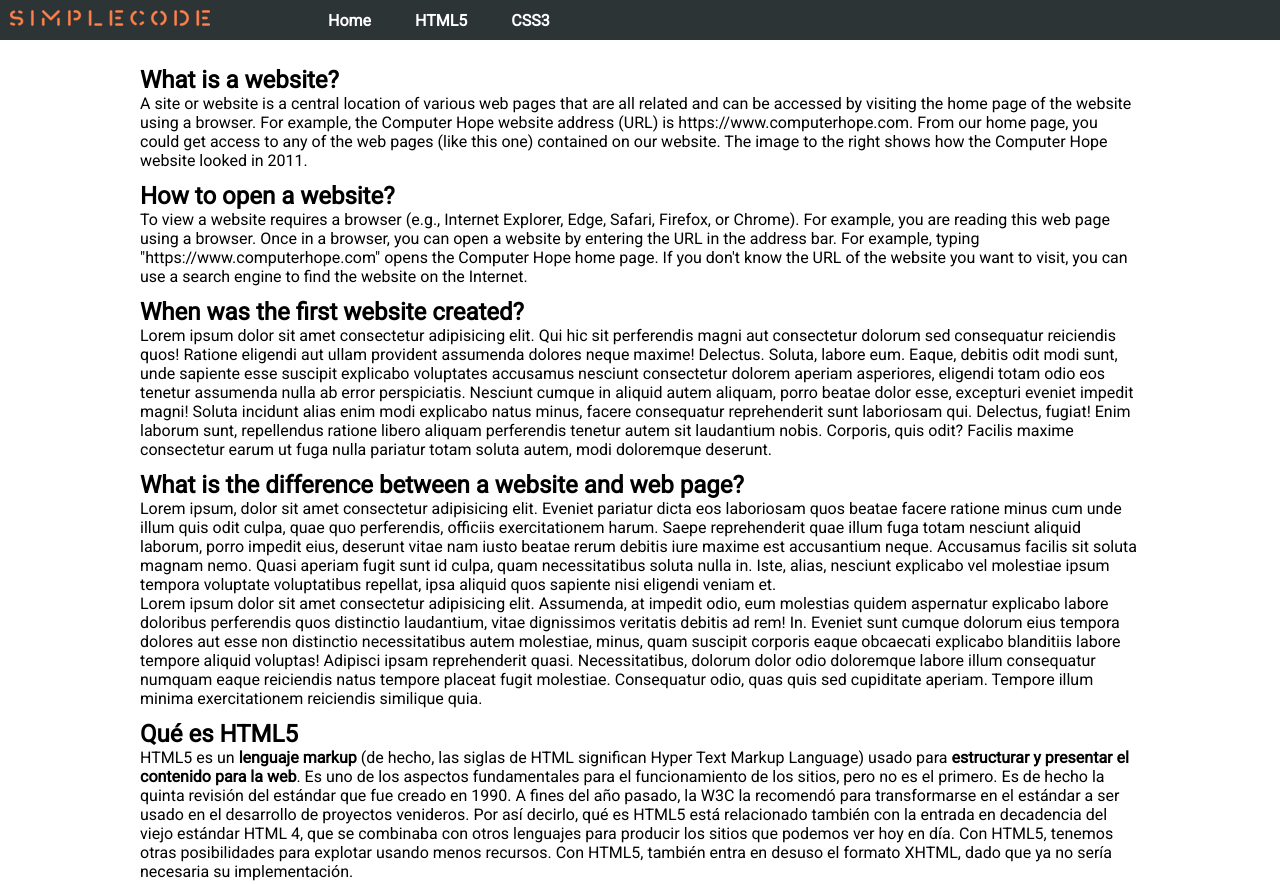
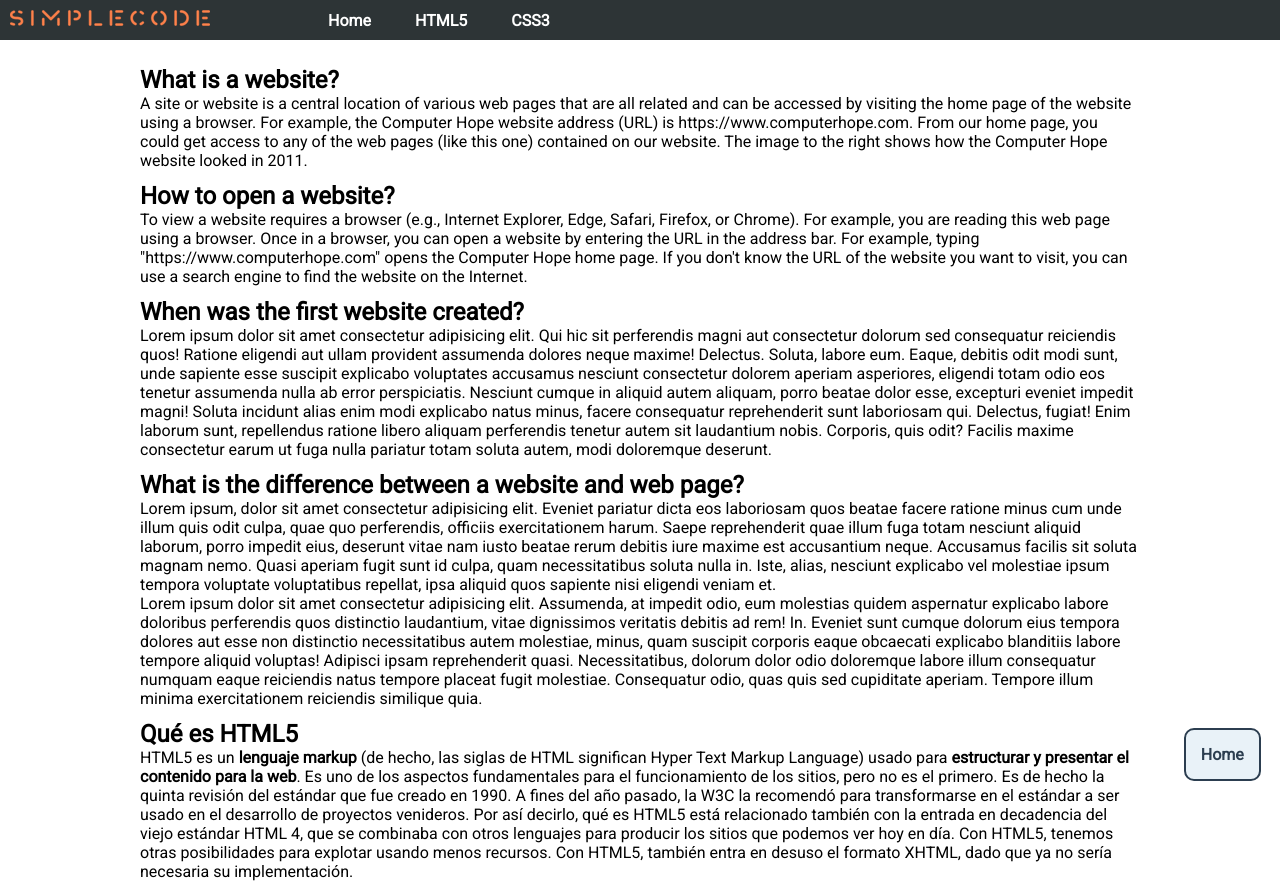
Before and after one commit to estherlaraaaa/labo3, a plain HTML site: page ejercicio1/index.html in a window 1280 px wide. Shown: the top 884 px of the page. Drawn offline with Linux system fonts and the light colour scheme; a script that the page names is missing.

Commit message:
trabajo final

```diff
--- a/ejercicio1/index.html
+++ b/ejercicio1/index.html
@@ -100,6 +100,8 @@
             </form>
         </div>
     </footer>
+    <a href="../index.html" id="HomeBtn">Home</a>
+    <script async src="https://static.codepen.io/assets/embed/ei.js"></script>
 </body>
 
 </html>
--- a/ejercicio1/style.css
+++ b/ejercicio1/style.css
@@ -188,3 +188,30 @@ input[type=submit]{
 label span{
     color:#d35400;
 }
+
+/*PARA PONER EL BOTON DE VOLVER A LA PAGINA PRINCIPAL*/
+
+#HomeBtn:link{
+    position: fixed;
+    bottom: 1.2em;
+    right: 1.2em;
+    z-index: 100;
+    padding: 15px;
+    background: #297fb91a;
+    color: #2c3e50;
+    border: 2px solid #2c3e50;
+    border-radius: 10px;
+}
+
+#HomeBtn:visited{
+    background: #297fb91a;
+    color: #2c3e50;
+    border: 2px solid #2c3e50;
+}
+
+#HomeBtn:hover{
+    background: #2c3e50;
+    text-decoration: none;
+    color: white;
+    border: 2px solid #2c3e50;
+}
--- a/ejercicio2/style.css
+++ b/ejercicio2/style.css
@@ -51,3 +51,31 @@ h1{
 nav{
     color: rgb(47, 37, 133);
 }
+
+
+/*PARA PONER EL BOTON DE VOLVER A LA PAGINA PRINCIPAL*/
+
+#HomeBtn:link{
+    position: fixed;
+    bottom: 1.2em;
+    right: 1.2em;
+    z-index: 100;
+    padding: 15px;
+    background: #297fb91a;
+    color: #2c3e50;
+    border: 2px solid #2c3e50;
+    border-radius: 10px;
+}
+
+#HomeBtn:visited{
+    background: #297fb91a;
+    color: #2c3e50;
+    border: 2px solid #2c3e50;
+}
+
+#HomeBtn:hover{
+    background: #2c3e50;
+    text-decoration: none;
+    color: white;
+    border: 2px solid #2c3e50;
+}
--- a/ejercicio3/style.css
+++ b/ejercicio3/style.css
@@ -150,3 +150,31 @@
     background-color: white;
     font-size: 1em;
 }
+
+
+/*PARA PONER EL BOTON DE VOLVER A LA PAGINA PRINCIPAL*/
+
+#HomeBtn:link{
+    position: fixed;
+    bottom: 1.2em;
+    right: 1.2em;
+    z-index: 100;
+    padding: 15px;
+    background: #297fb91a;
+    color: #2c3e50;
+    border: 2px solid #2c3e50;
+    border-radius: 10px;
+}
+
+#HomeBtn:visited{
+    background: #297fb91a;
+    color: #2c3e50;
+    border: 2px solid #2c3e50;
+}
+
+#HomeBtn:hover{
+    background: #2c3e50;
+    text-decoration: none;
+    color: white;
+    border: 2px solid #2c3e50;
+}
```
Also changed, not shown: ejercicio2/index.html (+2 -0 lines), ejercicio3/index.html (+5 -0 lines), index.html (+9 -1 lines), css/git.jpg (added), css/style.css (line endings or trailing spaces).
